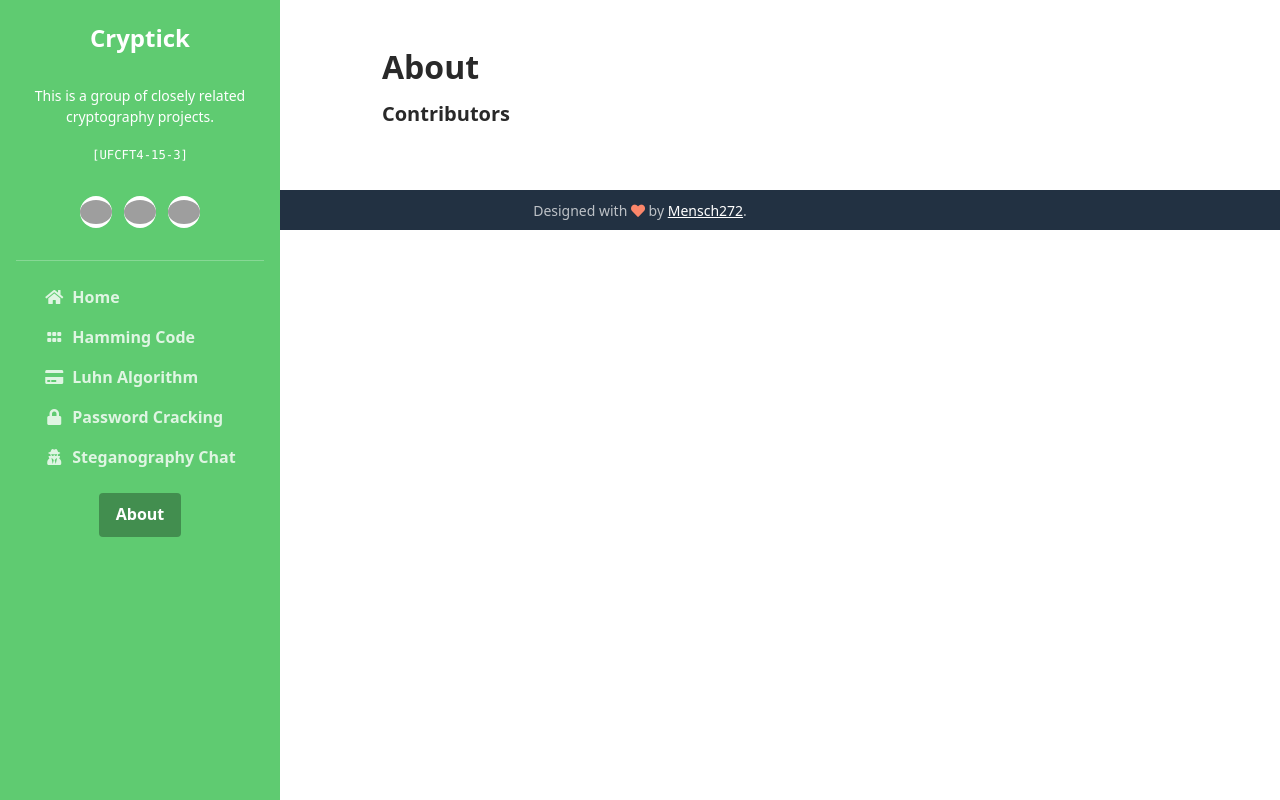
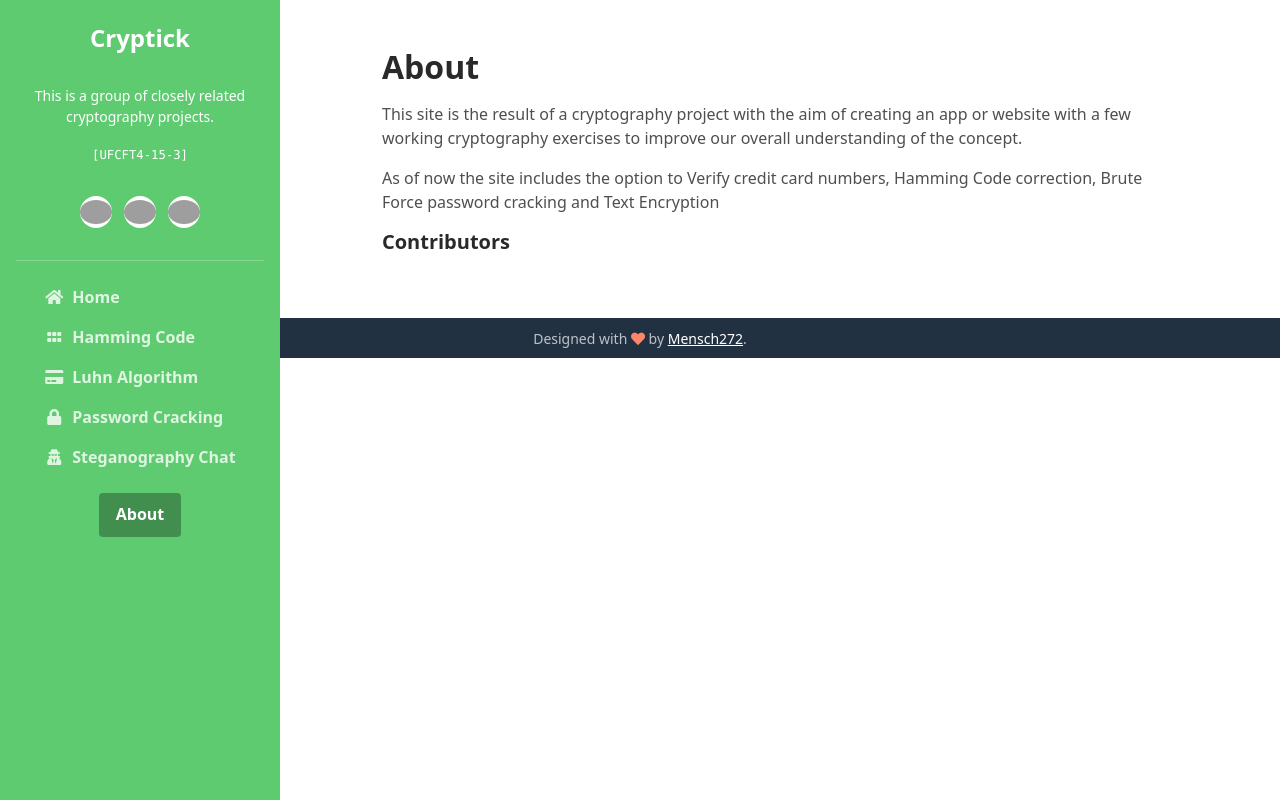
Before and after one commit to m-haisham/crypto-collection, a Django app: template templates/about.html in a window 1280 px wide. Run offline with Django 3.2, Linux system fonts and the light colour scheme; the template is opened without the code that fills it, so the values that code supplies are empty; some libraries are stand-ins or nearby versions; grey boxes are pictures that could not be loaded.

Commit message:
Added about text

```diff
--- a/templates/about.html
+++ b/templates/about.html
@@ -17,10 +17,19 @@
                     <h2 class="title mb-2">About</h2>
                 </header>
 
+                <p>
+                    This site is the result of a cryptography project with the aim of creating an app or website with a
+                    few working cryptography exercises to improve our overall understanding of the concept.
+                </p>
+                <p>
+                    As of now the site includes the option to Verify credit card numbers, Hamming Code correction, Brute
+                    Force password cracking and Text Encryption
+                </p>
+
                 <h5 class="my-3">Contributors</h5>
 
                 {% for contrib in contributors %}
-                    <div class="card shadow mb-3">
+                    <div class="card shadow-sm mb-3">
                         <div class="card-body row align-items-stretch gap-1 gap-md-3 p-4">
                             <div class="col-12 col-md-3 mb-3 mb-md-0 d-flex align-items-center justify-content-center">
                                 <img src="{{ contrib.thumbnail }}" alt="{{ contrib.name }} profile image"
```
